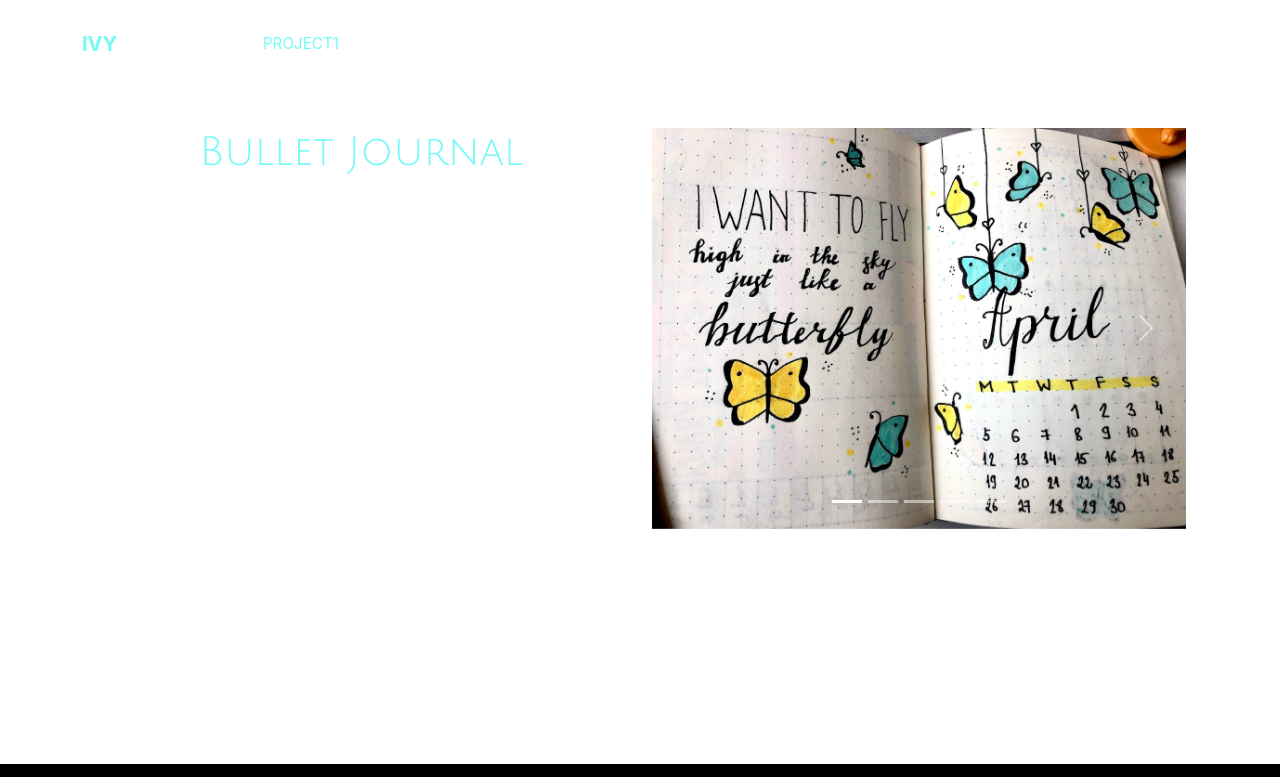
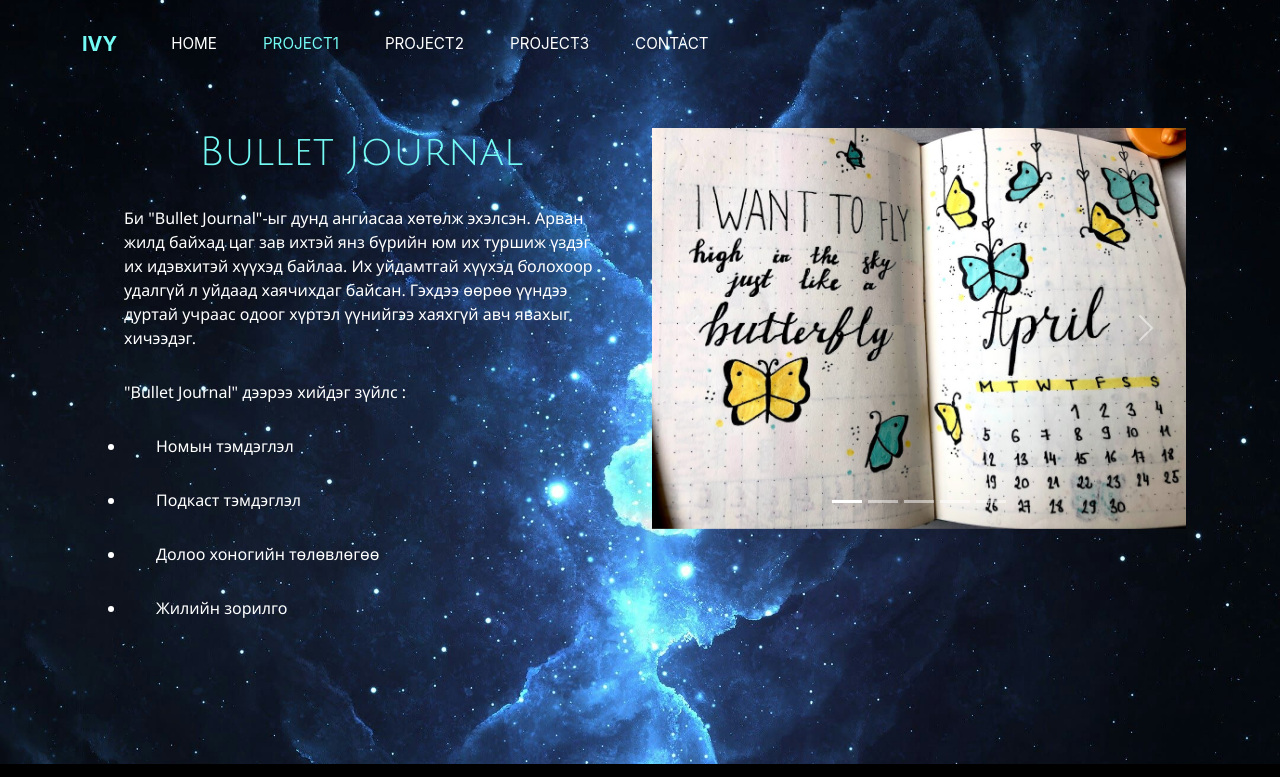
Before and after one commit to Nomivy/Biy_daalt1, a plain HTML site: page project1.html in a window 1280 px wide. Shown: the top 777 px of the page. Drawn offline with nearby package versions, Linux system fonts and the light colour scheme; files whose address does not match are found by name.

Commit message:
Update project1.css

```diff
--- a/project1.css
+++ b/project1.css
@@ -70,7 +70,7 @@
     padding-bottom: 5rem;
     text-align: center;
     color: #fff;
-    background-image: url("image/back.jpg");
+    background-image: url("back.jpg");
     background-repeat: no-repeat;
     background-attachment: scroll;
     background-position: center center;
```
